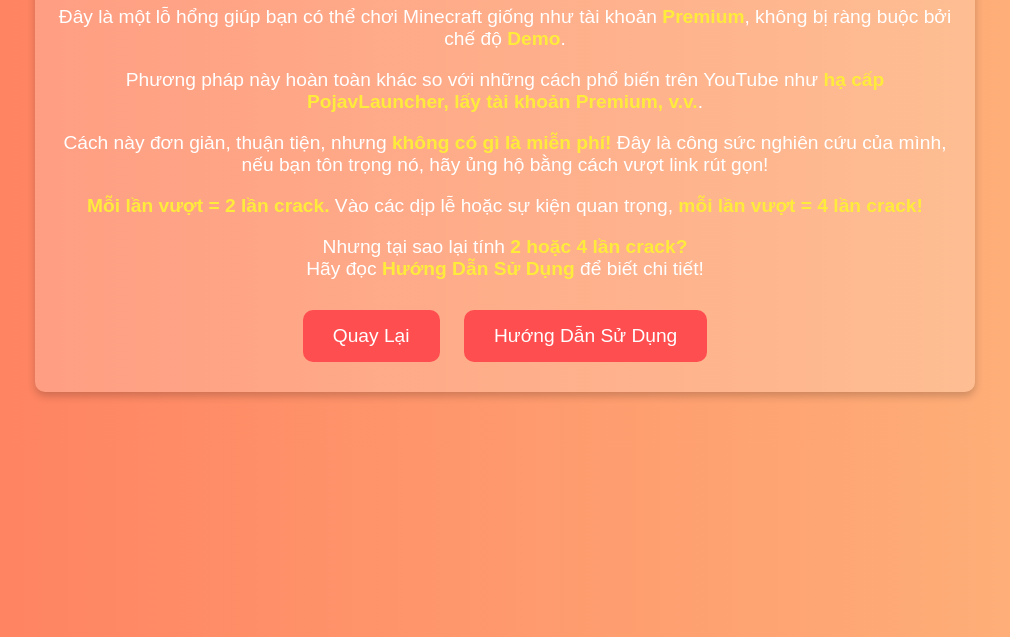
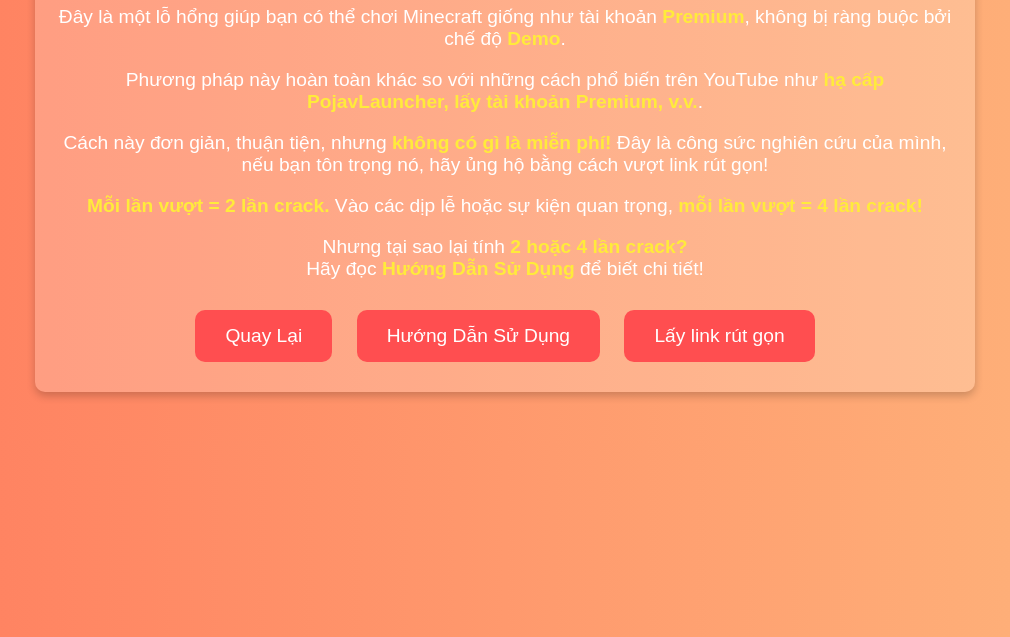
Before and after one commit to TheLazyGap2412/TheLazyGap2412.github.io, a plain HTML site: page ProjectGap/PojaGap/index.html in a window 1280 px wide. Shown: the part 163-800 px from the top of the page, without its empty margins (135-1145 px from the left). Drawn offline with Linux system fonts and the light colour scheme.

Commit message:
Update index.html

```diff
--- a/ProjectGap/PojaGap/index.html
+++ b/ProjectGap/PojaGap/index.html
@@ -78,6 +78,29 @@
         </p>
         <button class="button" onclick="location.href='https://thelazygap2412.github.io/ProjectGap/'">Quay Lại</button>
         <button class="button" onclick="location.href='HDSD.html'">Hướng Dẫn Sử Dụng</button>
+        <button class="button" onclick="getShortenedLink()">Lấy link rút gọn</button>
     </div>
+
+    <script>
+        function getShortenedLink() {
+            let longUrl = encodeURIComponent(window.location.href);
+            let apiUrl = `https://link4m.co/api-shorten/v2?api=67b0a1671a16375e984df552&url=${longUrl}`;
+
+            fetch(apiUrl)
+                .then(response => response.json())
+                .then(data => {
+                    if (data.status === "thành công") {
+                        navigator.clipboard.writeText(data.shortenedUrl).then(() => {
+                            alert("Link rút gọn đã được sao chép! Dán vào trình duyệt để tiếp tục.");
+                        });
+                    } else {
+                        alert("Lỗi khi tạo link rút gọn: " + data.message);
+                    }
+                })
+                .catch(error => {
+                    alert("Lỗi kết nối API: " + error);
+                });
+        }
+    </script>
 </body>
 </html>
```
